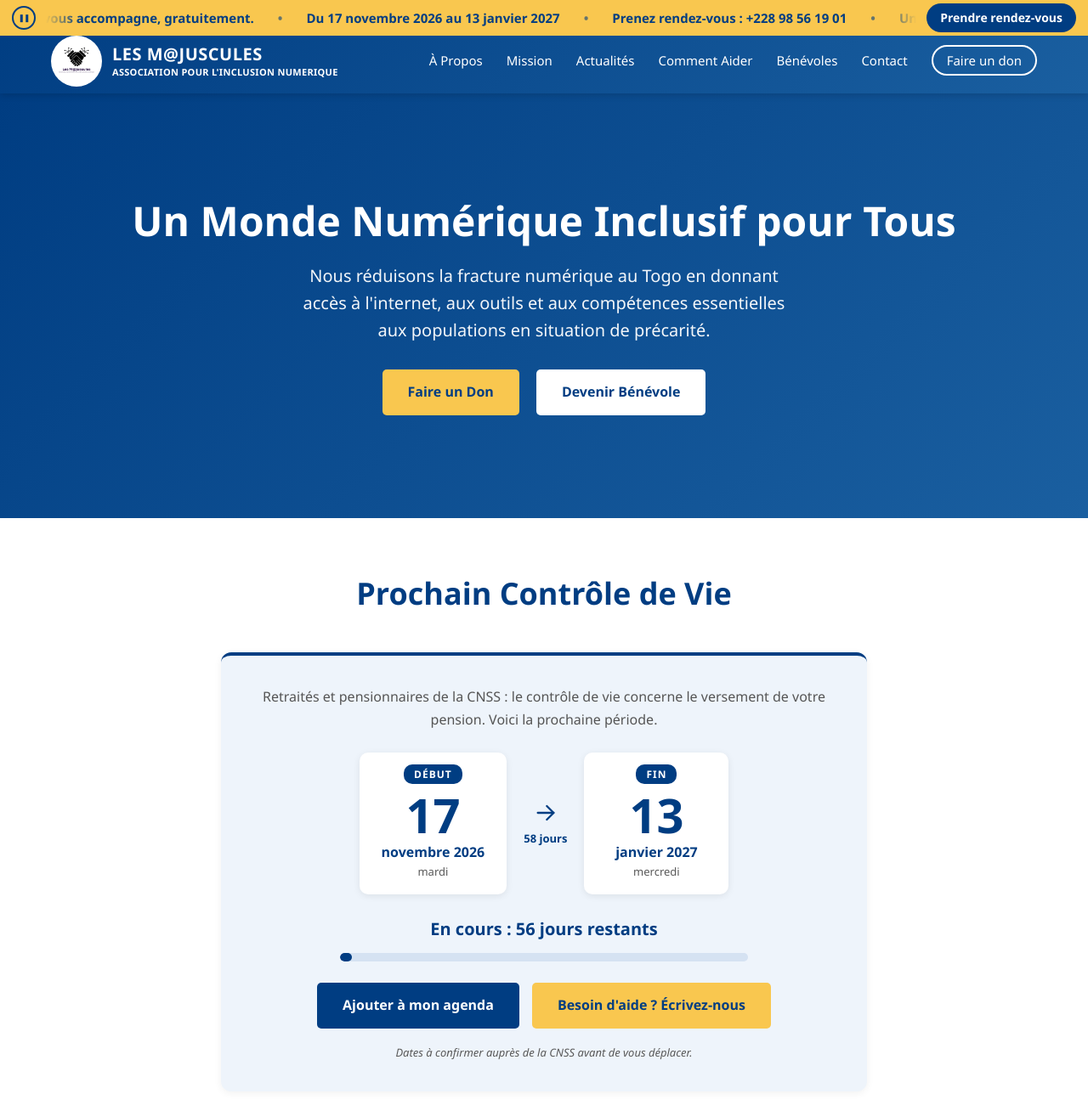
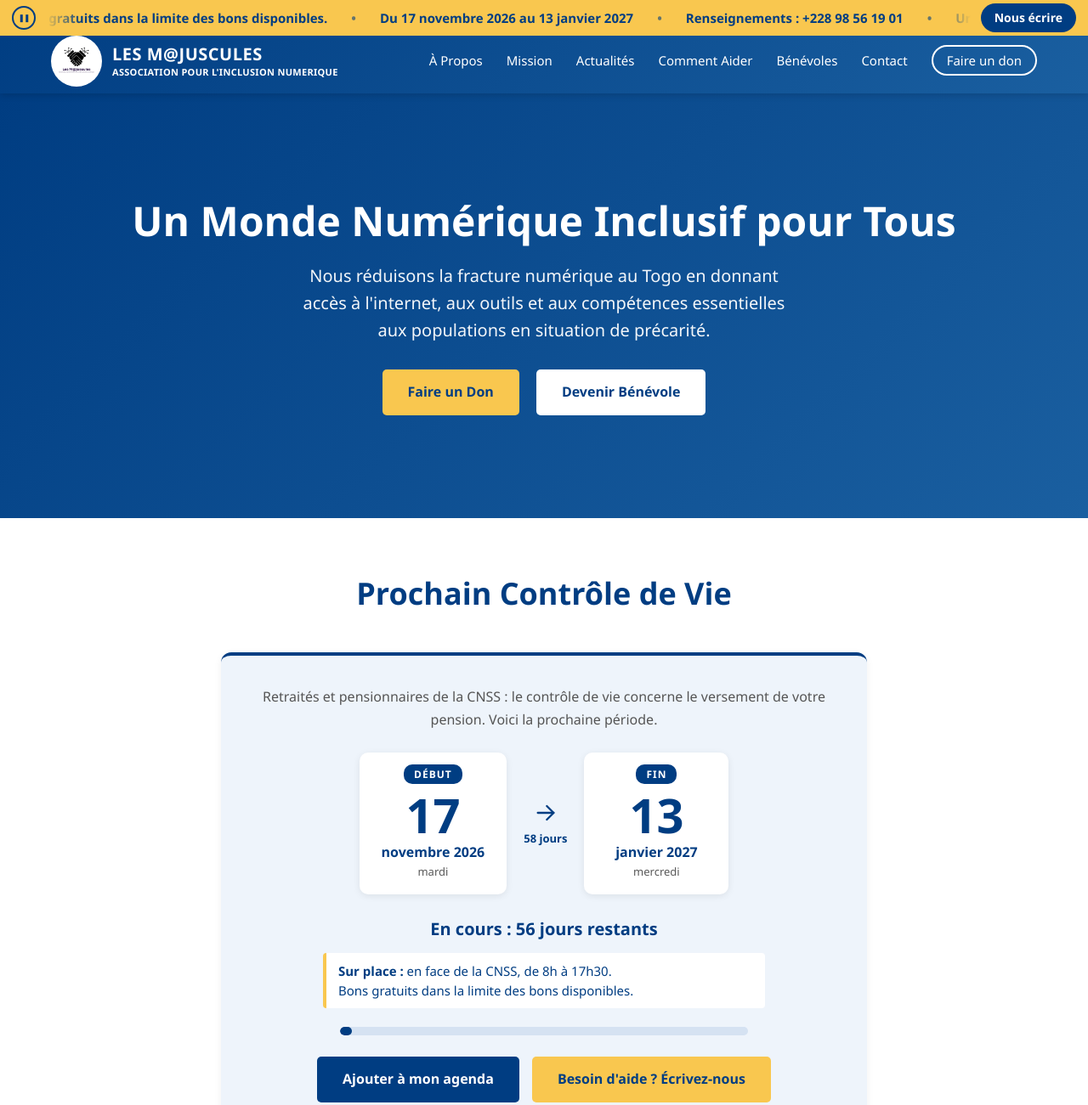
Before and after one commit to eklinhanck-creator/lesmajuscules.github.io, a plain HTML site: page index.html in a window 1280 px wide. Shown: the top 1301 px of the page at 85% size. Drawn offline with Linux system fonts and the light colour scheme.

Commit message:
Bons gratuits dans la limite des bons disponibles, lieu et horaires du contrôle
- Bande d'annonce : remplace « gratuitement » par « Bons gratuits dans la limite des bons disponibles », renseignements au lieu de rendez-vous
- Bloc calendrier : sur place en face de la CNSS, de 8h à 17h30

Co-Authored-By: Claude Sonnet 5.5 <noreply@anthropic.com>
Claude-Session: https://claude.ai/code/session_01Dpj3f9K7QcmaDCzory5kjP

```diff
--- a/index.html
+++ b/index.html
@@ -42,7 +42,7 @@
 }
     </script>
     <title>Les M@JUSCULES - Inclusion Numérique au Togo</title>
-    <link rel="stylesheet" href="style.css?v=20261118">
+    <link rel="stylesheet" href="style.css?v=20261119">
 </head>
 <body>
     <a href="#main" class="skip-link">Aller au contenu</a>
@@ -52,11 +52,11 @@
             <button type="button" class="ticker-pause" id="ticker-pause" aria-pressed="false" aria-label="Mettre en pause le défilement">&#10074;&#10074;</button>
             <div class="ticker-view">
                 <div class="ticker-track">
-                    <div class="ticker-items"><span>Contrôle de vie ? On vous accompagne, gratuitement.</span><span class="ticker-sep" aria-hidden="true">&bull;</span><span>Du 17 novembre 2026 au 13 janvier 2027</span><span class="ticker-sep" aria-hidden="true">&bull;</span><span>Prenez rendez-vous : +228 98 56 19 01</span><span class="ticker-sep" aria-hidden="true">&bull;</span><span>Un parent retraité ? Partagez ce message.</span><span class="ticker-sep" aria-hidden="true">&bull;</span></div>
-                    <div class="ticker-items" aria-hidden="true"><span>Contrôle de vie ? On vous accompagne, gratuitement.</span><span class="ticker-sep" aria-hidden="true">&bull;</span><span>Du 17 novembre 2026 au 13 janvier 2027</span><span class="ticker-sep" aria-hidden="true">&bull;</span><span>Prenez rendez-vous : +228 98 56 19 01</span><span class="ticker-sep" aria-hidden="true">&bull;</span><span>Un parent retraité ? Partagez ce message.</span><span class="ticker-sep" aria-hidden="true">&bull;</span></div>
+                    <div class="ticker-items"><span>Contrôle de vie ? Bons gratuits dans la limite des bons disponibles.</span><span class="ticker-sep" aria-hidden="true">&bull;</span><span>Du 17 novembre 2026 au 13 janvier 2027</span><span class="ticker-sep" aria-hidden="true">&bull;</span><span>Renseignements : +228 98 56 19 01</span><span class="ticker-sep" aria-hidden="true">&bull;</span><span>Un parent retraité ? Partagez ce message.</span><span class="ticker-sep" aria-hidden="true">&bull;</span></div>
+                    <div class="ticker-items" aria-hidden="true"><span>Contrôle de vie ? Bons gratuits dans la limite des bons disponibles.</span><span class="ticker-sep" aria-hidden="true">&bull;</span><span>Du 17 novembre 2026 au 13 janvier 2027</span><span class="ticker-sep" aria-hidden="true">&bull;</span><span>Renseignements : +228 98 56 19 01</span><span class="ticker-sep" aria-hidden="true">&bull;</span><span>Un parent retraité ? Partagez ce message.</span><span class="ticker-sep" aria-hidden="true">&bull;</span></div>
                 </div>
             </div>
-            <a class="ticker-cta" href="https://wa.me/22898561901?text=Bonjour%2C%20je%20souhaite%20%C3%AAtre%20accompagn%C3%A9%20pour%20mon%20contr%C3%B4le%20de%20vie." target="_blank" rel="noopener">Prendre rendez-vous</a>
+            <a class="ticker-cta" href="https://wa.me/22898561901?text=Bonjour%2C%20je%20souhaite%20%C3%AAtre%20accompagn%C3%A9%20pour%20mon%20contr%C3%B4le%20de%20vie." target="_blank" rel="noopener">Nous écrire</a>
         </div>
         <script>
             // Retire la bande d'annonce le lendemain de la date de fin (data-end)
@@ -126,6 +126,7 @@
                 </div>
             </div>
             <p class="cal-status" id="cal-status" role="status"></p>
+            <p class="cal-where"><strong>Sur place :</strong> en face de la CNSS, de 8h à 17h30.<br>Bons gratuits dans la limite des bons disponibles.</p>
             <div class="cal-bar" aria-hidden="true"><div class="cal-bar-fill" id="cal-bar-fill"></div></div>
             <div class="cal-actions">
                 <a class="btn btn-dark" id="cal-ics" href="#calendrier">Ajouter à mon agenda</a>
@@ -410,7 +411,7 @@
         <p class="footer-privacy">Ce site mesure sa fréquentation avec Cloudflare Web Analytics, sans cookies et sans suivi individuel des visiteurs.</p>
     </footer>
 
-    <script src="script.js?v=20261118" defer></script>
+    <script src="script.js?v=20261119" defer></script>
     <!-- Cloudflare Web Analytics -->
     <script type='module' src='https://static.cloudflareinsights.com/beacon.min.js' data-cf-beacon='{"token": "c1b12ed5b393461980485d9a2f2d5ea0"}'></script>
     <!-- End Cloudflare Web Analytics -->
--- a/style.css
+++ b/style.css
@@ -1257,3 +1257,16 @@
                 --header-h: 68px;
             }
         }
+
+        .cal-where {
+            max-width: 520px;
+            margin: 0 auto 22px;
+            padding: 10px 14px;
+            background: #fff;
+            border-left: 4px solid #f9c74f;
+            border-radius: 4px;
+            color: #003d82;
+            font-size: 15px;
+            line-height: 1.5;
+            text-align: left;
+        }
```
